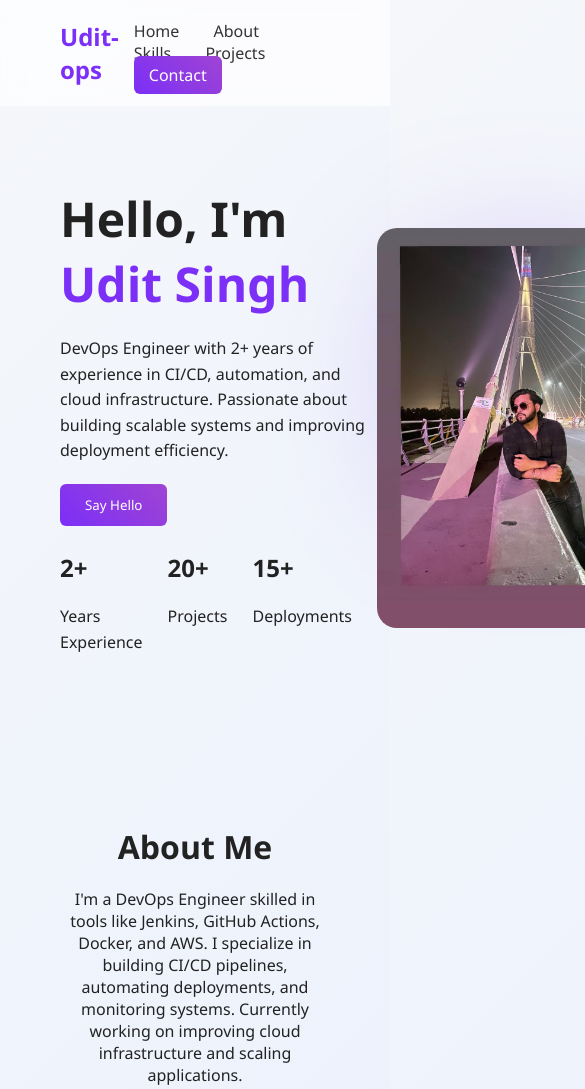
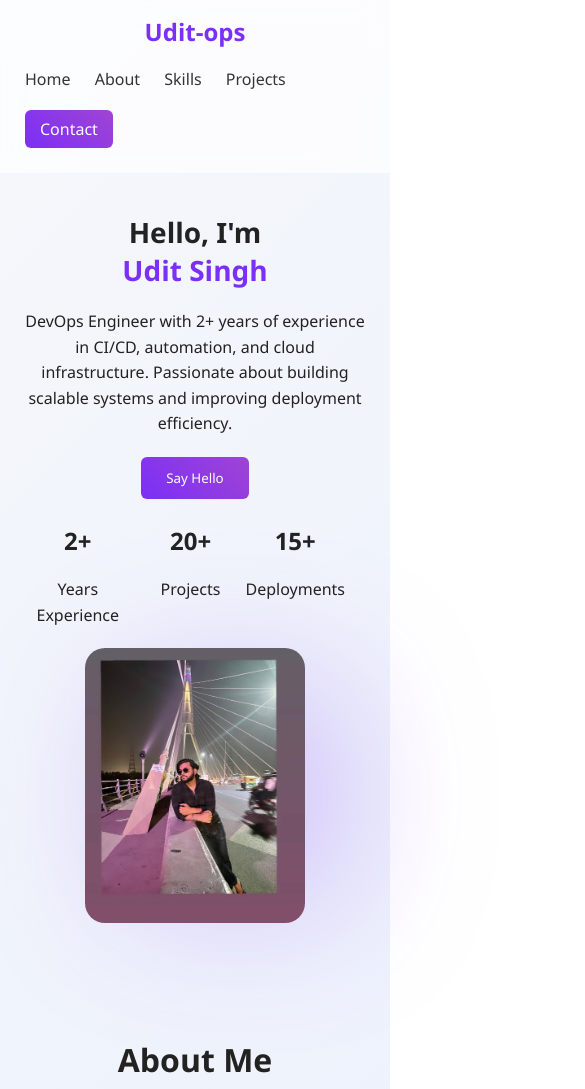
Before and after one commit to udit484/Demo-portfolio, a plain HTML site: page index.html in a window 390 px wide. Shown: the top 1089 px of the page, 585 px wide, since content can reach past the window. Drawn offline with Linux system fonts and the light colour scheme.

Commit message:
mobile fix

```diff
--- a/style.css
+++ b/style.css
@@ -220,3 +220,52 @@ footer {
     background: white;
     margin-top: 40px;
 }
+/* 📱 MOBILE RESPONSIVE */
+@media (max-width: 768px) {
+
+    header {
+        flex-direction: column;
+        align-items: center;
+        padding: 15px;
+    }
+
+    nav {
+        margin-top: 10px;
+    }
+
+    nav a {
+        margin: 10px;
+        display: inline-block;
+    }
+
+    .hero {
+        flex-direction: column;
+        text-align: center;
+        padding: 40px 20px;
+    }
+
+    .hero-text {
+        max-width: 100%;
+    }
+
+    .hero-text h1 {
+        font-size: 28px;
+    }
+
+    .hero-img img {
+        width: 220px;
+    }
+
+    .projects {
+        flex-direction: column;
+        align-items: center;
+    }
+
+    .card {
+        width: 90%;
+    }
+}
+img {
+    max-width: 100%;
+    height: auto;
+}
```
